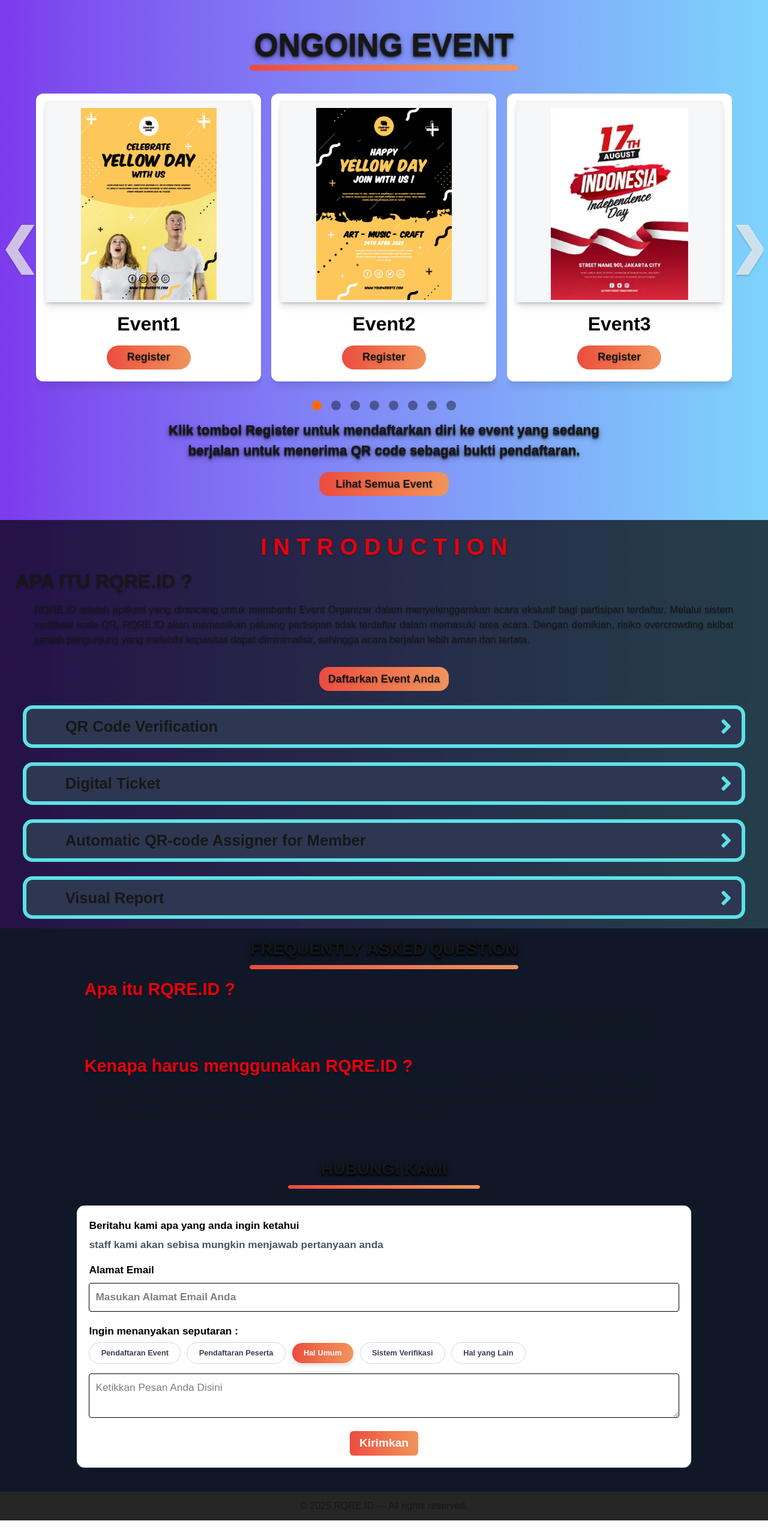
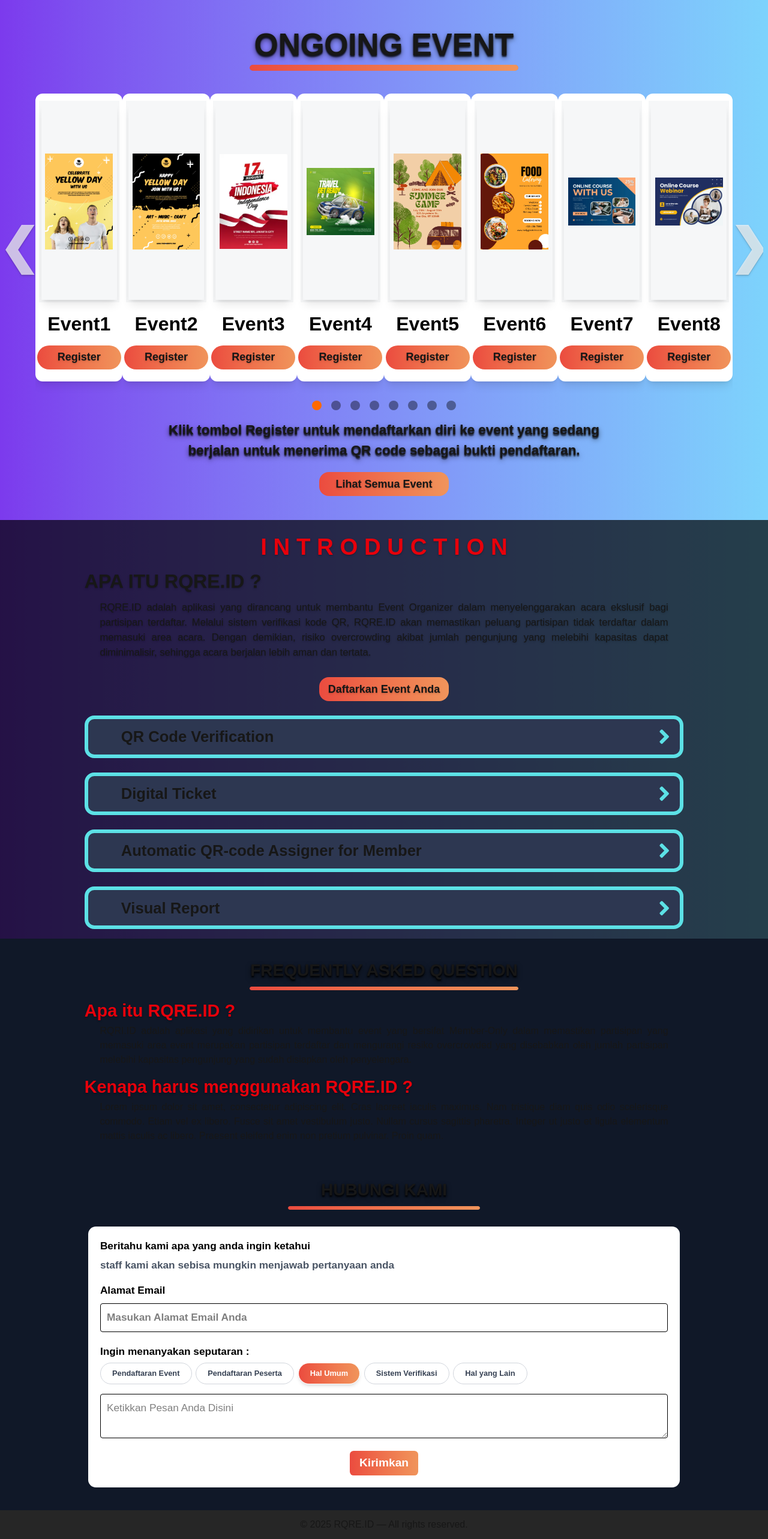
Before and after one commit to MuhReza-MN/Project-Magang-Industri, a Next.js app: page / in a window 1280 px wide. Shown: the part 860-3426 px from the top of the page at 60% size. Before the commit the page ends 3395 px from the top, so only its background shows below. Built offline with nearby package versions, Linux system fonts and the light colour scheme.

Commit message:
revisi v6.1

```diff
--- a/src/app/HomeClient.tsx
+++ b/src/app/HomeClient.tsx
@@ -629,7 +629,7 @@
         id="about"
         className="relative z-10 mt-10 py-4 bg-black/70 flex flex-col items-center basis-full px-[clamp(0.75rem,2vw,500rem)]"
       >
-        <div className="flex flex-col gap-3 w-full">
+        <div className="flex flex-col gap-3 md:gap-[clamp(0.5rem,1vh,1.2rem)] w-full">
           <motion.div
             initial="hidden"
             whileInView="visible"
@@ -637,10 +637,10 @@
             variants={flyVariants.up}
             className="flex flex-col gap-1"
           >
-            <h3 className=" text-red-600 text-[clamp(1.875rem,3vw,6rem)] text-shadow-md text-center font-semibold">
+            <h3 className=" text-red-600 text-[clamp(1.875rem,3vw,8rem)] text-shadow-md text-center font-semibold">
               I N T R O D U C T I O N
             </h3>
-            <h2 className="text-shadow-md text-[clamp(1.875rem,2.5vw,6rem)] font-bold text-center md:text-start">
+            <h2 className="text-shadow-md text-[clamp(1.875rem,2.5vw,6rem)] md:px-[clamp(5rem,9vw,50rem)] font-bold text-center md:text-start">
               APA ITU RQRE.ID ?
             </h2>
           </motion.div>
@@ -649,7 +649,7 @@
             whileInView="visible"
             viewport={{ once: true, amount: 0.2 }}
             variants={flyVariants.up}
-            className="text-shadow-md text-[clamp(1rem,1.3vw,3rem)] font-medium text-pretty text-justify px-3 lg:px-8 "
+            className="text-shadow-md text-[clamp(1rem,1.3vw,3rem)] font-medium text-pretty text-justify px-3 md:px-[clamp(5rem,11vw,50rem)] "
           >
             RQRE.ID adalah aplikasi yang dirancang untuk membantu Event
             Organizer dalam menyelenggarakan acara ekslusif bagi partisipan
@@ -684,7 +684,7 @@
             </motion.div>
           </div>
         </div>
-        <div className="flex flex-col gap-4 lg:gap-6 w-full md:w-[98%] 2xl:w-[80%]">
+        <div className="flex flex-col gap-4 lg:gap-6 w-full md:px-[clamp(5rem,9vw,50rem)]">
           {cards.map((c) => (
             <InfoCard
               key={c.id}
@@ -699,7 +699,7 @@
           ))}
         </div>
       </section>
-      <section id="faq" className="relative bg-gray-900 w-full z-10 pt-5 pb-10">
+      <section id="faq" className="relative bg-gray-900 w-full z-10 pt-[3%] pb-[3%]">
         <div className="flex flex-col gap-[clamp(0.5rem,1vw,1.5rem)] items-center-safe justify-center">
           <motion.h2
             initial="hidden"
@@ -723,13 +723,13 @@
               className="h-full bg-gradient-to-r from-[#eb4b3f] to-[#f0945b] rounded-3xl"
             />
           </motion.div>
-          <div className="flex flex-col justify-center w-full sm:px-10 md:px-[clamp(5rem,11vw,50rem)]  text-left">
+          <div className="flex flex-col justify-center w-full text-left">
             <motion.h3
               initial="hidden"
               whileInView="visible"
               viewport={{ once: true, amount: 0.2 }}
               variants={flyVariants.left}
-              className="text-red-600 text-[clamp(1.5rem,2.25vw,6.5rem)] text-shadow-md font-semibold pl-2 lg:pl-0"
+              className="text-red-600 text-[clamp(1.5rem,2.25vw,6.5rem)] text-shadow-md font-semibold px-2 md:px-[clamp(6rem,11vw,50rem)]"
             >
               Apa itu RQRE.ID ?
             </motion.h3>
@@ -738,7 +738,7 @@
               whileInView="visible"
               viewport={{ once: true, amount: 0.2 }}
               variants={flyVariants.upD1}
-              className="pl-4 pr-5 lg:pl-5 lg:pr-10 text-pretty text-justify text-[clamp(1rem,1vw,3.25rem)]"
+              className="px-5.5 md:px-[clamp(6.5rem,13vw,50rem)] text-pretty text-justify text-[clamp(1rem,1vw,3.25rem)]"
             >
               RQRI.ID adalah aplikasi yang didirikan untuk membantu event yang
               bersifat Member-Only dalam memastikan partisipan yang memasuki
@@ -751,7 +751,7 @@
               whileInView="visible"
               viewport={{ once: true, amount: 0.2 }}
               variants={flyVariants.left}
-              className="text-red-600 text-[clamp(1.5rem,2.25vw,6.5rem)] text-shadow-md mt-3 font-semibold pl-2 lg:pl-0 leading-7 lg:leading-normal"
+              className="text-red-600 text-[clamp(1.5rem,2.25vw,6.5rem)] text-shadow-md mt-3 font-semibold px-2 md:px-[clamp(6rem,11vw,50rem)] leading-7 lg:leading-normal"
             >
               Kenapa harus menggunakan RQRE.ID ?
             </motion.h3>
@@ -760,7 +760,7 @@
               whileInView="visible"
               viewport={{ once: true, amount: 0.2 }}
               variants={flyVariants.upD1}
-              className="pl-4 pr-5 lg:pl-5 lg:pr-10 text-pretty text-justify text-[clamp(1rem,1vw,3.25rem)]"
+              className="px-5.5 md:px-[clamp(6.5rem,13vw,50rem)] text-pretty text-justify text-[clamp(1rem,1vw,3.25rem)]"
             >
               Lorem ipsum dolor sit amet, consectetur adipiscing elit. Cras
               laoreet iaculis maximus. Nam tristique diam quis odio scelerisque
@@ -793,7 +793,7 @@
               className="h-full bg-gradient-to-r from-[#eb4b3f] to-[#f0945b] rounded-3xl"
             />
           </motion.div>
-          <div className="flex w-[95%] md:w-[80%] h-fit mt-2 md:mt-[1%]">
+          <div className="flex w-[95%] md:w-full md:px-[clamp(6rem,11.5vw,50rem)] h-fit mt-2 md:mt-[1%]">
             <motion.div
               initial="hidden"
               whileInView="visible"
@@ -807,7 +807,7 @@
               <h5 className="text-gray-600 w-full font-semibold text-center md:text-start text-[clamp(0.7rem,1.35vw,3rem)]">
                 staff kami akan sebisa mungkin menjawab pertanyaan anda
               </h5>
-              <form className="flex flex-col mt-3 md:mt-[1%] px-2 md:px-0 space-y-[clamp(0.2rem,1.5vh,1.5rem)] w-full">
+              <form className="flex flex-col mt-3 md:mt-[1%] px-2 md:px-0 space-y-[clamp(0.2rem,1.5vh,3.5rem)] w-full">
                 <label className="flex flex-col font-bold text-black text-[clamp(0.8rem,1.35vw,3rem)] gap-[clamp(0rem,0.5vw,0.25rem)]">
                   Alamat Email
                   <input
@@ -822,7 +822,7 @@
                   <legend className="font-bold text-black text-[clamp(0.8rem,1.35vw,3rem)] mb-[0.5%]">
                     Ingin menanyakan seputaran :
                   </legend>
-                  <div className="flex flex-wrap gap-[clamp(0.3rem,0.8vw,0.75rem)] w-full justify-center md:justify-start">
+                  <div className="flex flex-wrap gap-[clamp(0.3rem,0.5vw,2rem)] w-full justify-center md:justify-start">
                     {[
                       "Pendaftaran Event",
                       "Pendaftaran Peserta",
@@ -837,8 +837,8 @@
                         whileHover={{ scale: 1.05, filter: "brightness(0.95)" }}
                         onClick={() => setSubject(label)}
                         transition={{ type: "spring", duration: 0.4, ease: "easeInOut" }}
-                        className={`px-[clamp(0.5rem,1.5vw,1.25rem)] py-[clamp(0.4rem,0.6vw,0.6rem)]
-                          rounded-full border text-[clamp(0.75rem,1vw,1rem)] font-bold
+                        className={`px-[clamp(0.5rem,1.5vw,2.5rem)] py-[clamp(0.4rem,0.6vw,0.6rem)]
+                          rounded-full border text-[clamp(0.75rem,1vw,3rem)] font-bold
                           ${subject === label
                             ? "bg-gradient-to-r from-[#eb4b3f] to-[#f0945b] text-white shadow-md"
                             : "border-gray-300 bg-white text-gray-700 hover:border-[#f0945b]"
--- a/src/app/page.tsx
+++ b/src/app/page.tsx
@@ -7,5 +7,5 @@
 };
 
 export default function Home() {
-  return <HomeClient />;
+  return <HomeClient />
 }
--- a/src/components/ui/card.tsx
+++ b/src/components/ui/card.tsx
@@ -3,7 +3,6 @@
 import Image from "next/image";
 import EventRegisForm from "@/components/ui/eventRegis";
 import ExpandImage from "@/components/ui/expandImgBtn";
-import { BsArrowsFullscreen } from "react-icons/bs";
 import { useEffect, useState } from "react";
 import { motion } from "framer-motion";
 
@@ -15,6 +14,7 @@
 export default function EventCard({ title, image }: ECardProps) {
   const [isLoading, setIsLoading] = useState(true);
   const [isTouch, setIsTouch] = useState(false);
+  const [isHovered, setIsHovered] = useState(false);
 
   useEffect(() => {
     const timer = setTimeout(() => {
@@ -39,17 +39,23 @@
 
   return (
     <div className="bg-white rounded-xl shadow-lg overflow-hidden md:w-[clamp(23.4375rem,12vw,345rem)] md:h-[clamp(30rem,35vh,500rem)] mb-8 flex flex-col justify-center items-center">
-      <div className="relative flex m-2 md:m-0 items-center w-[300px] h-[300px] md:w-[92%] md:h-[70%]">
+      <div className="relative flex m-2 md:m-0 items-center w-[300px] h-[300px] md:w-[92%] md:h-[70%] border-4 border-gray-100/70">
         {isTouch ? (
           ""
         ) : (
-          <div className="absolute top-0 bg-gray z-60 w-full h-full object-contain justify-center items-center">
+          <motion.div
+            onHoverStart={() => setIsHovered(true)}
+            onHoverEnd={() => setIsHovered(false)}
+            className="absolute inset-0 bg-gray z-60 w-full h-full object-contain justify-center items-center pointer-events-none">
+            <div className="flex pointer-events-auto h-full w-full">
               <ExpandImage
+                aria-label="Tampilkan Poster layar penuh"
                 imageName={`Poster ${title}`}
                 image={image}
                 FABmode={false}
               />
             </div>
+          </motion.div>
         )}
         {isLoading ? (
           <div className="flex items-center justify-center w-full h-full">
@@ -61,11 +67,12 @@
             animate={{ opacity: 1, scale: 1 }}
             exit={{ opacity: 0, scale: 0.99 }}
             transition={{ duration: 0.3, ease: "easeInOut" }}
-            className="flex items-center justify-center w-full h-full"
+            className="flex items-center justify-center w-full h-full overflow-hidden"
           >
             {isTouch ? (
               <div className="absolute z-50 -top-1 -right-1 md:-top-2 md:-right-2">
                 <ExpandImage
+                  aria-label="Tampilkan Poster layar penuh"
                   imageName={`Poster ${title}`}
                   image={image}
                   FABmode={true}
@@ -74,14 +81,20 @@
             ) : (
               ""
             )}
+            <motion.div
+              animate={isHovered ? { scale: 1.05 } : { scale: 1 }}
+              transition={{ type: "spring", duration: 0.3, stiffness: 250, damping: 20 }}
+              className="flex w-full h-full"
+            >
               <Image
-              className="shadow-md bg-gray-100/70 pt-2 px-2 border-4 border-gray-100/70"
+                className=" bg-gray-100/70 p-[clamp(0.25rem,0.5vw,1rem)]"
                 src={image ? `/poster/${image}` : "/placeholder.webp"}
                 layout="fill"
                 objectFit="contain"
                 alt={`${title} Poster Image`}
                 priority={false}
               />
+            </motion.div>
           </motion.div>
         )}
       </div>
```
Also changed, not shown: src/components/ui/eventRegis.tsx (+7 -7 lines). Lines whose indentation alone changed are shown as unchanged.
